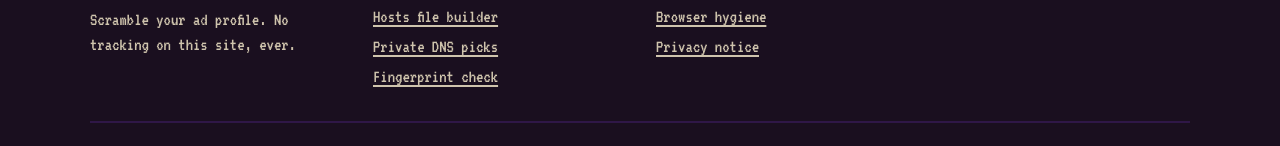
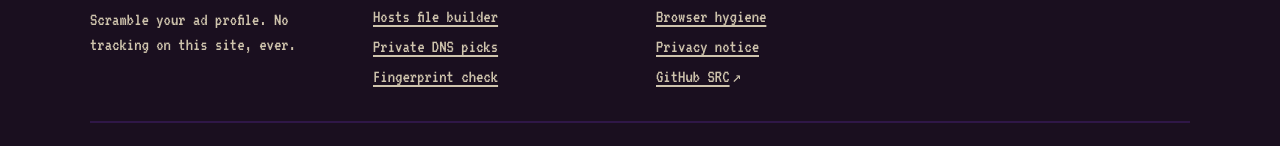
Before and after one commit to CodePosse/AdPoison, a website: page html/dns.html in a window 1280 px wide. Shown: the part 2946-3092 px from the top of the page. Drawn offline with Linux system fonts and the light colour scheme.

Commit message:
:pencil: git link

```diff
--- a/html/dns.html
+++ b/html/dns.html
@@ -217,6 +217,7 @@
           <li><a href="reset.html">Reset ad IDs</a></li>
           <li><a href="hygiene.html">Browser hygiene</a></li>
           <li><a href="privacy.html">Privacy notice</a></li>
+          <li><a href="https://github.com/CodePosse/AdPoison/" target="_blank" rel="noopener noreferrer">GitHub SRC</a></li>
         </ul>
       </nav>
       <p class="footer-legal">/AdPoison&copy; <span data-year>2026</span> Ad Poison by <a href="/">CodePosse</a>. Released under the MIT License. Not affiliated with any company mentioned. Information only, not legal advice.</p>
```
Also changed, not shown: html/fingerprint.html (+1 -0 lines), html/hosts.html (+1 -0 lines), html/hygiene.html (+1 -0 lines), html/privacy.html (+1 -0 lines), html/reset.html (+1 -0 lines), index.html (+1 -0 lines).
